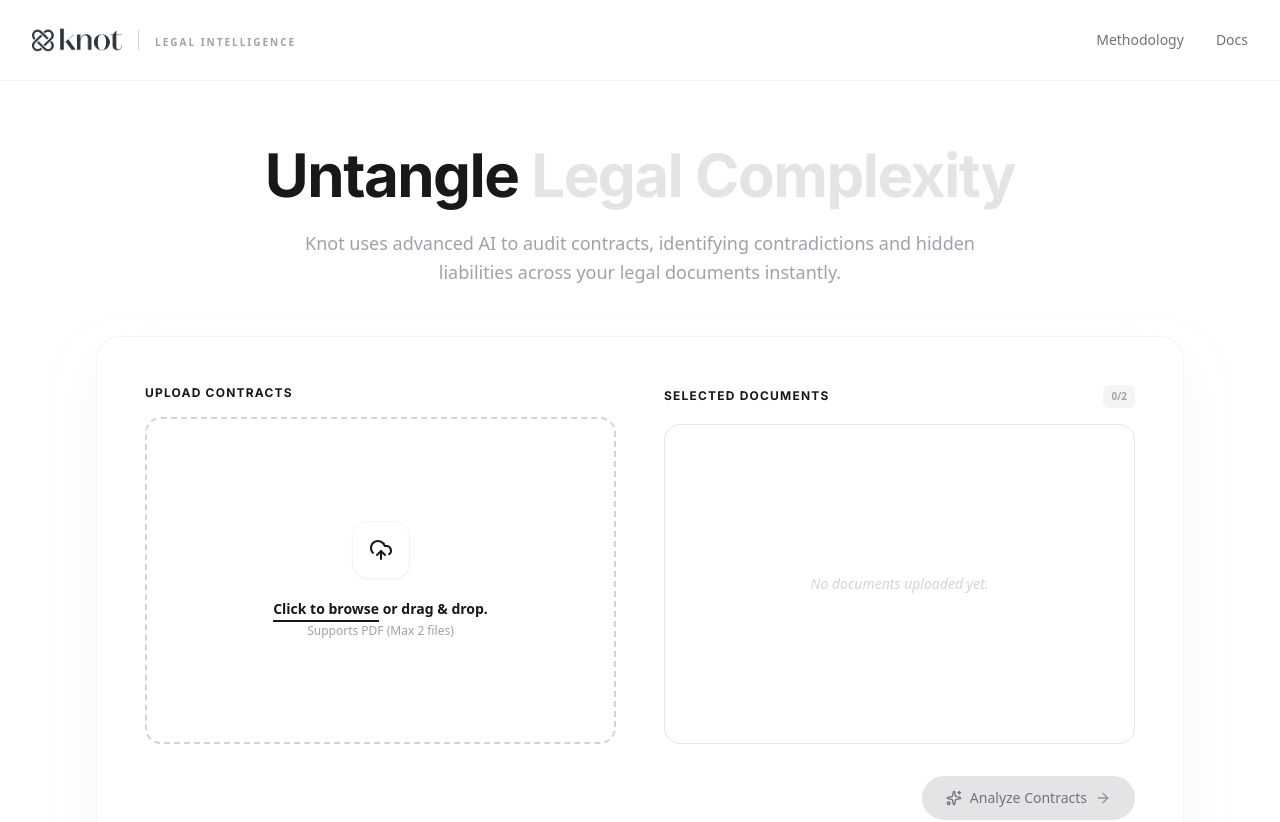
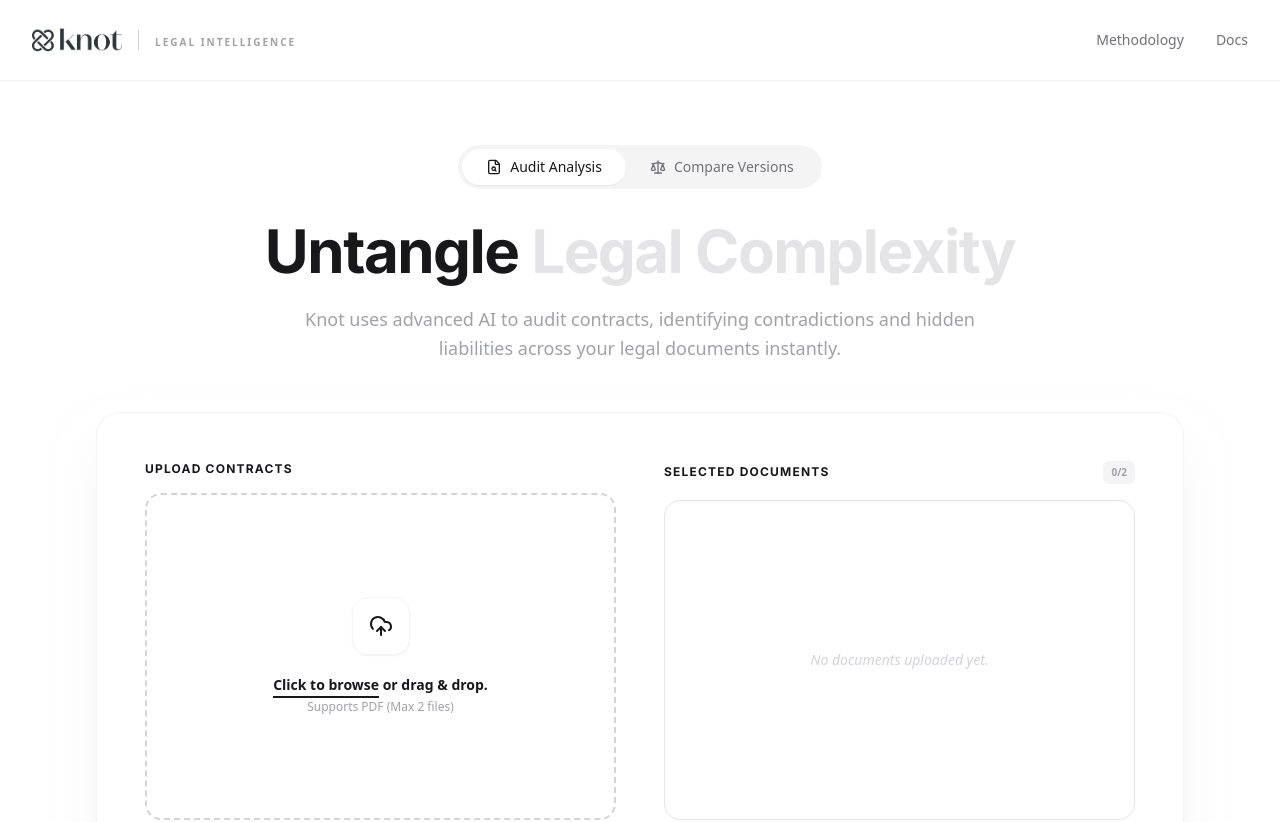
Before and after one commit to satyam-mohanty/knot, a React (Vite) app: page / in a window 1280 px wide. Shown: the top 822 px of the page. Built offline with nearby package versions, Linux system fonts and the light colour scheme.

Commit message:
Add comparison mode and footer component

```diff
--- a/App.tsx
+++ b/App.tsx
@@ -1,20 +1,28 @@
 import React, { useState } from 'react';
 import Header from './components/Header';
+import Footer from './components/Footer';
 import FileUpload from './components/FileUpload';
 import AnalysisResults from './components/AnalysisResults';
-import { UploadedFile, AnalysisResponse } from './types';
+import { UploadedFile, AnalysisResponse, AnalysisMode } from './types';
 import { analyzeContracts } from './services/geminiService';
 import { fileToBase64 } from './utils/fileUtils';
-import { ArrowRight, Sparkles } from 'lucide-react';
+import { ArrowRight, Sparkles, Scale, FileSearch } from 'lucide-react';
 
 const App: React.FC = () => {
   const [files, setFiles] = useState<UploadedFile[]>([]);
   const [isAnalyzing, setIsAnalyzing] = useState(false);
   const [results, setResults] = useState<AnalysisResponse | null>(null);
   const [error, setError] = useState<string | null>(null);
+  const [mode, setMode] = useState<AnalysisMode>('ANALYSIS');
 
   const handleAnalyze = async () => {
     if (files.length === 0) return;
+
+
+    if (mode === 'COMPARISON' && files.length < 2) {
+      setError("Comparison mode requires 2 documents (Original and New Version).");
+      return;
+    }
 
     setIsAnalyzing(true);
     setError(null);
@@ -25,7 +33,8 @@ const App: React.FC = () => {
       const base64Promises = files.map(f => fileToBase64(f.file));
       const base64Files = await Promise.all(base64Promises);
 
-      const analysis = await analyzeContracts(base64Files);
+
+      const analysis = await analyzeContracts(base64Files, mode);
       setResults(analysis);
     } catch (err: any) {
       console.error(err);
@@ -41,29 +50,79 @@ const App: React.FC = () => {
     setError(null);
   };
 
+  const toggleMode = (newMode: AnalysisMode) => {
+    if (mode === newMode) return;
+    setMode(newMode);
+    setResults(null);
+    setError(null);
+    setFiles([]);
+  };
+
+  const hasResults = !!results;
+
   return (
     <div className="min-h-screen bg-white flex flex-col font-sans text-zinc-900">
       <Header />
 
       <main className="flex-1 w-full max-w-6xl mx-auto px-4 sm:px-6 lg:px-8 py-16">
 
-        {!results && !isAnalyzing && (
-            <div className="text-center mb-12 animate-fade-in-up">
-                <h1 className="text-5xl md:text-6xl font-bold text-zinc-900 tracking-tight mb-6">
-                    Untangle <span className="text-zinc-200">Legal Complexity</span>
-                </h1>
-                <p className="text-lg text-zinc-100/80 text-zinc-400 max-w-2xl mx-auto leading-relaxed">
-                    Knot uses advanced AI to audit contracts, identifying contradictions and hidden liabilities across your legal documents instantly.
+        {}
+        <div className={`text-center animate-fade-in-up transition-all duration-500 ease-in-out ${hasResults ? 'mb-8' : 'mb-12'}`}>
+
+            {}
+            <div className="inline-flex bg-zinc-100 p-1 rounded-full mb-8 relative">
+                <button
+                    onClick={() => toggleMode('ANALYSIS')}
+                    className={`relative z-10 flex items-center px-6 py-2 rounded-full text-sm font-medium transition-all duration-300 ${
+                        mode === 'ANALYSIS'
+                        ? 'bg-white text-zinc-900 shadow-sm'
+                        : 'text-zinc-500 hover:text-zinc-900'
+                    }`}
+                >
+                    <FileSearch className="w-4 h-4 mr-2" />
+                    Audit Analysis
+                </button>
+                <button
+                    onClick={() => toggleMode('COMPARISON')}
+                    className={`relative z-10 flex items-center px-6 py-2 rounded-full text-sm font-medium transition-all duration-300 ${
+                        mode === 'COMPARISON'
+                        ? 'bg-white text-zinc-900 shadow-sm'
+                        : 'text-zinc-500 hover:text-zinc-900'
+                    }`}
+                >
+                    <Scale className="w-4 h-4 mr-2" />
+                    Compare Versions
+                </button>
+            </div>
+
+            {}
+            <h1 className={`font-bold text-zinc-900 tracking-tight transition-all duration-500 ${hasResults ? 'text-3xl md:text-4xl mb-4' : 'text-5xl md:text-6xl mb-6'}`}>
+                {mode === 'ANALYSIS' ? (
+                    <>Untangle <span className="text-zinc-200">Legal Complexity</span></>
+                ) : (
+                    <>Compare <span className="text-zinc-200">Legal Versions</span></>
+                )}
+            </h1>
+
+            {}
+            <div className={`overflow-hidden transition-all duration-500 ${hasResults ? 'max-h-0 opacity-0' : 'max-h-24 opacity-100'}`}>
+                <p className="text-lg text-zinc-400 max-w-2xl mx-auto leading-relaxed">
+                    {mode === 'ANALYSIS'
+                        ? "Knot uses advanced AI to audit contracts, identifying contradictions and hidden liabilities across your legal documents instantly."
+                        : "Instantly detect changes, deleted clauses, and new liabilities between your original agreements and redlines."
+                    }
                 </p>
             </div>
-        )}
+        </div>
 
+        {}
         <div className={`bg-white rounded-3xl shadow-2xl shadow-zinc-200/50 border border-zinc-100 overflow-hidden transition-all duration-700 ease-in-out ${results ? 'mb-10 ring-1 ring-zinc-100' : 'mb-0'}`}>
             <div className="p-8 md:p-12">
                 <FileUpload
                     files={files}
                     setFiles={setFiles}
                     disabled={isAnalyzing || !!results}
+                    mode={mode}
                 />
 
                 {error && (
@@ -89,7 +148,7 @@ const App: React.FC = () => {
                             ) : (
                                 <>
                                     <Sparkles className="w-4 h-4 mr-2" />
-                                    Analyze Contracts
+                                    {mode === 'ANALYSIS' ? 'Analyze Contracts' : 'Compare Versions'}
                                     <ArrowRight className="w-4 h-4 ml-2 opacity-70" />
                                 </>
                             )}
@@ -98,22 +157,28 @@ const App: React.FC = () => {
                 )}
             </div>
 
+            {}
             {results && (
                 <div className="bg-zinc-50 border-t border-zinc-100 px-8 py-4 flex justify-between items-center">
-                    <span className="text-sm text-zinc-500 font-medium">{files.length} document(s) analyzed</span>
+                    <span className="text-sm text-zinc-500 font-medium">
+                        {files.length} document(s) {mode === 'ANALYSIS' ? 'analyzed' : 'compared'}
+                    </span>
                     <button
                         onClick={resetAnalysis}
                         className="text-sm font-semibold text-zinc-900 hover:text-zinc-600 transition-colors"
                     >
-                        Start New Analysis
+                        Start New {mode === 'ANALYSIS' ? 'Analysis' : 'Comparison'}
                     </button>
                 </div>
             )}
         </div>
 
+        {}
         <AnalysisResults data={results} loading={isAnalyzing} />
 
       </main>
+
+      <Footer />
     </div>
   );
 };
```
